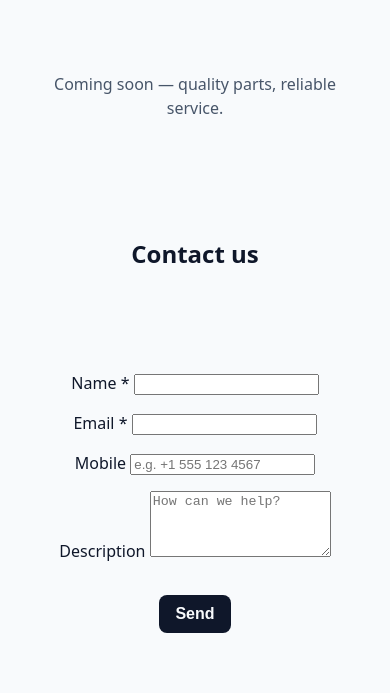
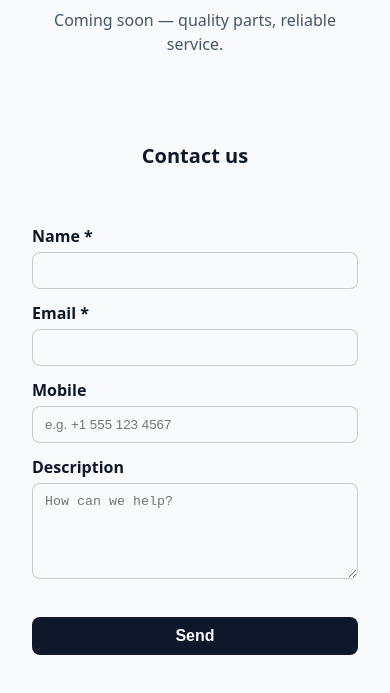
Before and after one commit to ashraf-dev/Company-Portifolio, a plain HTML site: page index.html in a window 390 px wide. Shown: the part 139-832 px from the top of the page. Drawn offline with Linux system fonts and the light colour scheme.

Commit message:
Style contact form: inputs, errors, focus, and responsive layout

```diff
--- a/assets/styles.css
+++ b/assets/styles.css
@@ -3,6 +3,8 @@
   --bg: #f8fafc;      /* slate-50 */
   --text: #0f172a;    /* slate-900 */
   --muted: #475569;   /* slate-600 */
+  --danger: #b91c1c;  /* red-700 */
+  --danger-bg: #fee2e2; /* red-100 */
 }
 
 /* Reset-ish defaults */
@@ -47,6 +49,11 @@ h1 {
   color: var(--muted);
 }
 
+.section-title {
+  margin: 2rem 0 0.5rem;
+  font-size: clamp(1.25rem, 2.5vw + 0.25rem, 1.5rem);
+}
+
 /* Button styles */
 .btn {
   margin-top: 1rem;
@@ -85,10 +92,86 @@ h1 {
   display: block;
 }
 
+/* Contact form */
+.contact-form {
+  margin-top: 0.5rem;
+  width: 100%;
+  max-width: 32rem; /* ~512px */
+  text-align: left;
+  display: grid;
+  gap: 0.75rem;
+}
+
+.form-field label {
+  display: block;
+  font-weight: 600;
+  margin-bottom: 0.25rem;
+}
+
+.contact-form input[type="text"],
+.contact-form input[type="email"],
+.contact-form input[type="tel"],
+.contact-form textarea {
+  width: 100%;
+  padding: 0.625rem 0.75rem;
+  border: 1px solid rgba(15, 23, 42, 0.2); /* based on text color */
+  border-radius: 0.5rem;
+  background: var(--bg);
+  color: var(--text);
+}
+
+.contact-form textarea {
+  resize: vertical;
+  min-height: 6rem;
+}
+
+.contact-form input:focus-visible,
+.contact-form textarea:focus-visible {
+  outline: 3px solid var(--muted);
+  outline-offset: 2px;
+}
+
+.input-error {
+  border-color: var(--danger) !important;
+  background-color: var(--danger-bg);
+}
+
+.field-error {
+  margin: 0.25rem 0 0;
+  font-size: 0.875rem;
+  color: var(--danger);
+}
+.field-error:empty {
+  display: none;
+}
+
+.form-actions {
+  margin-top: 0.25rem;
+}
+
+.contact-form .btn {
+  width: 100%;
+}
+
+@media (min-width: 480px) {
+  .contact-form .btn {
+    width: auto;
+  }
+}
+
 @media (prefers-color-scheme: dark) {
   :root {
     --bg: #0b1220;   /* darker slate */
     --text: #f8fafc; /* light text */
     --muted: #cbd5e1;/* slate-300 */
+    --danger: #f87171; /* red-400 */
+    --danger-bg: #3f1f1f; /* a very dark red tint */
+  }
+
+  .contact-form input[type="text"],
+  .contact-form input[type="email"],
+  .contact-form input[type="tel"],
+  .contact-form textarea {
+    border-color: rgba(248, 250, 252, 0.2); /* based on text color */
   }
 }
```
